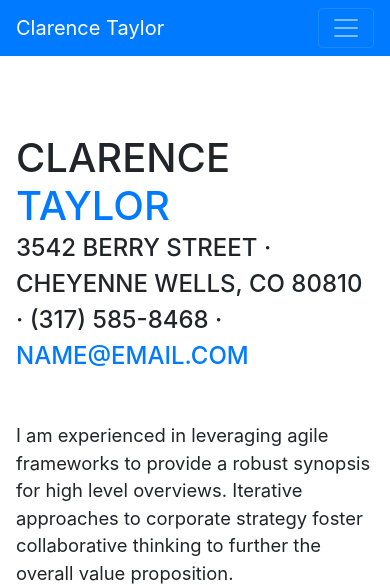
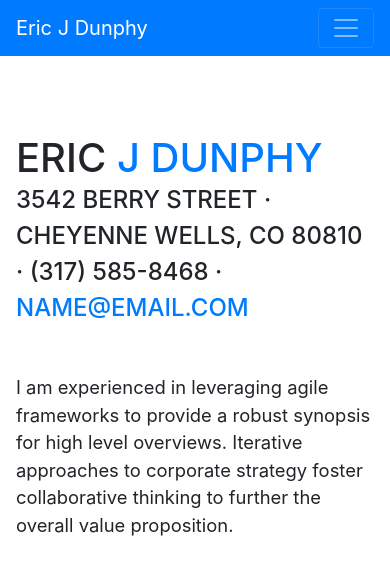
Before and after one commit to ericjdunphy/ericjdunphy.github.io, a website with bundled scripts: page index.html in a window 390 px wide. Shown: the top 585 px of the page. Built offline with nearby package versions, Linux system fonts and the light colour scheme; a web font is replaced by a local one.

Commit message:
testing first change
editing main title

```diff
--- a/index.html
+++ b/index.html
@@ -27,7 +27,7 @@
 
   <nav class="navbar navbar-expand-lg navbar-dark bg-primary fixed-top" id="sideNav">
     <a class="navbar-brand js-scroll-trigger" href="#page-top">
-      <span class="d-block d-lg-none">Clarence Taylor</span>
+      <span class="d-block d-lg-none">Eric J Dunphy</span>
       <span class="d-none d-lg-block">
         <img class="img-fluid img-profile rounded-circle mx-auto mb-2" src="img/profile.jpg" alt="">
       </span>
@@ -63,8 +63,8 @@
 
     <section class="resume-section p-3 p-lg-5 d-flex align-items-center" id="about">
       <div class="w-100">
-        <h1 class="mb-0">Clarence
-          <span class="text-primary">Taylor</span>
+        <h1 class="mb-0">Eric
+          <span class="text-primary">J Dunphy</span>
         </h1>
         <div class="subheading mb-5">3542 Berry Street · Cheyenne Wells, CO 80810 · (317) 585-8468 ·
           <a href="mailto:name@email.com">name@email.com</a>
```
